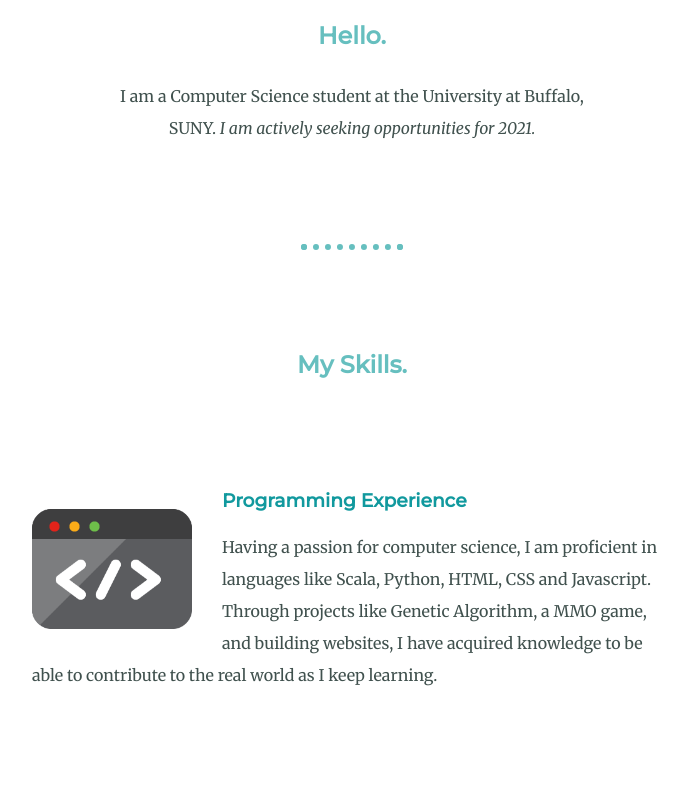
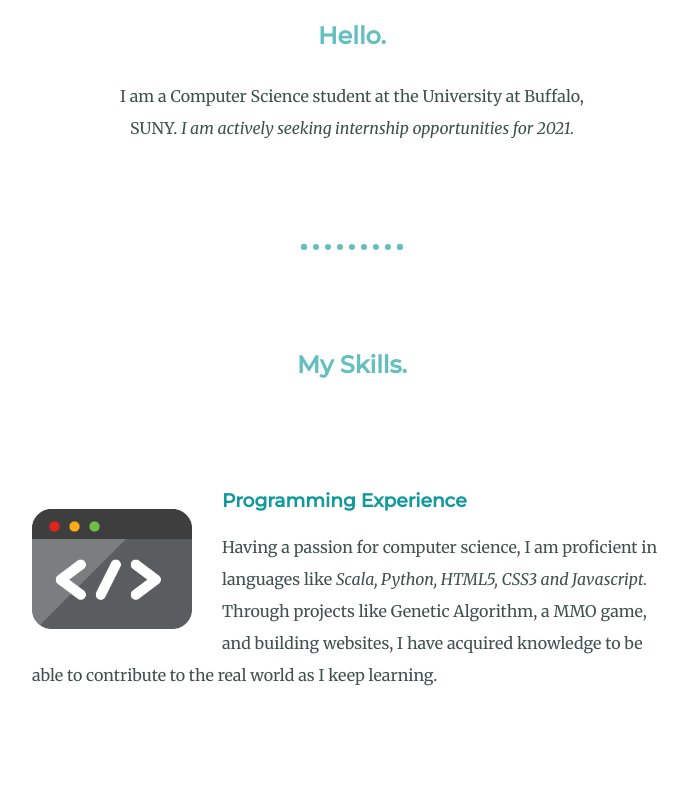
Before and after one commit to Sauptik07/Personal_Website_3, a plain HTML site: page index.html in a window 1280 px wide. Shown: the part 1078-1867 px from the top of the page, without its empty margins (288-975 px from the left). Drawn offline with Linux system fonts and the light colour scheme.

Commit message:
Updating bio and skills.

```diff
--- a/index.html
+++ b/index.html
@@ -20,7 +20,7 @@
       <div class="profile">
         <img src="circle-cropped.png" alt="Sauptik's Profile Picture" style="width:200px;height:200px;">
         <h2>Hello.</h2>
-        <p class="intro">I am a Computer Science student at the University at Buffalo, SUNY. <em>I am actively seeking opportunities for 2021.</em></p>
+        <p class="intro">I am a Computer Science student at the University at Buffalo, SUNY. <em>I am actively seeking internship opportunities for 2021.</em></p>
       </div>
       <hr>
       <div class="skills">
@@ -28,7 +28,7 @@
         <div class="skill-row">
           <img class="code-image" src="giphy.gif" alt="coding gif">
           <h3>Programming Experience</h3>
-          <p>Having a passion for computer science, I am proficient in languages like Scala, Python, HTML, CSS and Javascript. Through projects like Genetic Algorithm, a MMO game, and building websites, I have acquired knowledge to be able to contribute to the real world as I keep learning.</p>
+          <p>Having a passion for computer science, I am proficient in languages like <em>Scala, Python, HTML5, CSS3 and Javascript.</em> Through projects like Genetic Algorithm, a MMO game, and building websites, I have acquired knowledge to be able to contribute to the real world as I keep learning.</p>
         </div>
         <div class="skill-row">
           <img class="other-skills" src="giphy (1).gif" alt="dancing gif">
```
